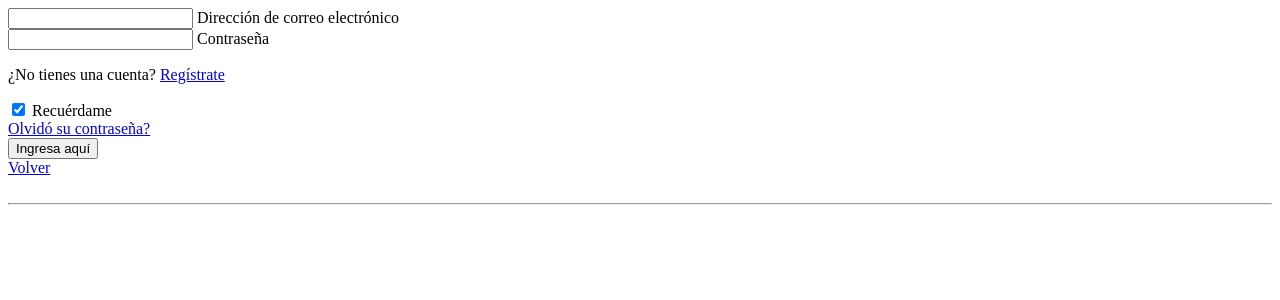
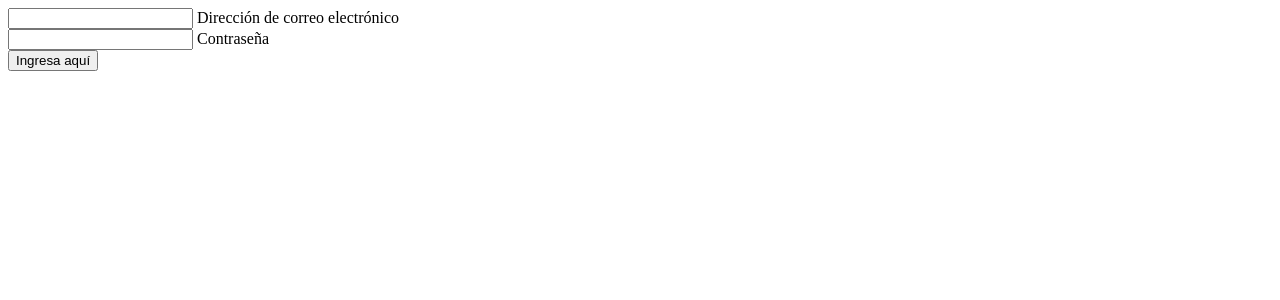
Before and after one commit to JerePrograma/VoyageHub, a Spring Boot app: page /login in a window 1280 px wide. Shown: the top 300 px of the page. Run offline with Spring Boot 4, Linux system fonts and the light colour scheme; some of the project's set-up classes (security, data sources, template engines, error pages and the like) are left out, and stand-ins take their place.

Commit message:
Logueo funciona

```diff
--- a/VoyageHub/src/main/java/ar/com/voyagehub/voyagehub/entidades/Empleado.java
+++ b/VoyageHub/src/main/java/ar/com/voyagehub/voyagehub/entidades/Empleado.java
@@ -2,7 +2,6 @@
 
 import jakarta.persistence.*;
 
-import jakarta.persistence.*;
 import lombok.Data;
 import lombok.EqualsAndHashCode;
 import lombok.NoArgsConstructor;
@@ -14,5 +13,4 @@
 public class Empleado extends Cliente {
     private String cargo;
     private Float sueldo;
-
 }
--- a/VoyageHub/src/main/resources/templates/login.html
+++ b/VoyageHub/src/main/resources/templates/login.html
@@ -3,107 +3,30 @@
 <head>
     <title>voyagehub.com.ar - Login</title>
 </head>
-<head></head>
-
 <body>
 <nav></nav>
-
 <div class="col-md-7 col-lg-5 col-xl-5 offset-xl-1">
-    <div class="form-outline mb-4">
-        <div
-                th:if="${error != null}"
-                class="card text-white bg-danger mb-3 mensajeError"
-        >
-            <div class="card-body"></div>
-            <h5 class="card-title">Error!</h5>
-            <p class="card-text" th:text="${error}"></p>
-        </div>
+    <!-- Display error messages -->
+    <div th:if="${error != null}" class="alert alert-danger" role="alert">
+        <strong>Error!</strong> <span th:text="${error}"></span>
     </div>
-    <div
-            th:if="${exito != null}"
-            class="card text-white bg-success mb-3 mt-3 mensajeExito"
-    >
-        <div class="card-body">
-            <h5 class="card-title">Exito!</h5>
-            <p class="card-text" th:text="${exito}"></p>
-        </div>
+    <!-- Display success messages -->
+    <div th:if="${exito != null}" class="alert alert-success" role="alert">
+        <strong>Exito!</strong> <span th:text="${exito}"></span>
     </div>
 
     <form th:action="@{/logincheck}" method="POST">
-        <!-- Email input -->
-        <div>
-            <input
-                    name="email"
-                    type="email"
-                    id="form1Example13"
-                    th:value="${email}"
-                    class="form-control form-control-lg"
-            />
-            <label class="form-label" for="form1Example13"
-            >Dirección de correo electrónico</label
-            >
+        <div class="form-outline mb-4">
+            <input name="email" type="email" id="form1Example13" class="form-control form-control-lg" required/>
+            <label class="form-label" for="form1Example13">Dirección de correo electrónico</label>
         </div>
-
-        <!-- Password input -->
         <div class="form-outline mb-4">
-            <input
-                    name="contrasenia"
-                    type="password"
-                    id="form1Example23"
-                    th:value="${contrasenia}"
-                    class="form-control form-control-lg"
-            />
+            <input name="contrasenia" type="password" id="form1Example23" class="form-control form-control-lg"
+                   required/>
             <label class="form-label" for="form1Example23">Contraseña</label>
         </div>
-        <div class="text-left">
-            <p>
-                ¿No tienes una cuenta?
-                <a th:href="@{/cliente/registrar}">Regístrate</a>
-            </p>
-        </div>
-
-        <div class="d-flex justify-content-around align-items-center mb-4">
-            <!-- Checkbox -->
-            <div class="form-check">
-                <input
-                        class="form-check-input"
-                        type="checkbox"
-                        value=""
-                        id="form1Example3"
-                        checked
-                />
-                <label class="form-check-label" for="form1Example3">
-                    Recuérdame
-                </label>
-            </div>
-            <a th:href="@{/pwreset}">Olvidó su contraseña?</a>
-        </div>
-
-        <!-- Submit button -->
-        <button type="submit" class="btn btn-primary btn-lg btn-block">
-            Ingresa aquí
-        </button>
-
-        <div class="divider d-flex align-items-center my-4"></div>
+        <button type="submit" class="btn btn-primary btn-lg btn-block">Ingresa aquí</button>
     </form>
-
-    <section class="text-center container">
-        <div class="row mt-3">
-            <div class="divVolver">
-                <a
-                        th:href="@{/}"
-                        id="back-link"
-                        class="btn btn-secondary my-2 botonVolver botones"
-                >Volver</a
-                >
-            </div>
-        </div>
-    </section>
 </div>
-
-<br/>
-
-<hr/>
 </body>
-<footer></footer>
 </html>
```
Also changed, not shown: VoyageHub/src/main/java/ar/com/voyagehub/voyagehub/SeguridadWeb.java (+75 -5 lines), VoyageHub/src/main/java/ar/com/voyagehub/voyagehub/servicios/EmpleadoServicio.java (+0 -29 lines), VoyageHub/src/main/resources/templates/error.html (+7 -6 lines), VoyageHub/src/main/java/ar/com/voyagehub/voyagehub/entidades/Cliente.java (line endings or trailing spaces), VoyageHub/src/main/java/ar/com/voyagehub/voyagehub/entidades/Paquete.java (line endings or trailing spaces), VoyageHub/src/main/java/ar/com/voyagehub/voyagehub/entidades/Servicio.java (line endings or trailing spaces), VoyageHub/src/main/resources/templates/index.html (indentation only).
